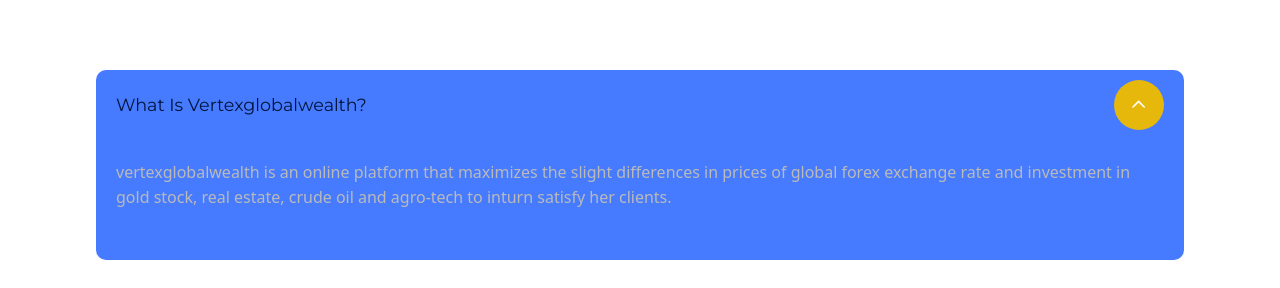
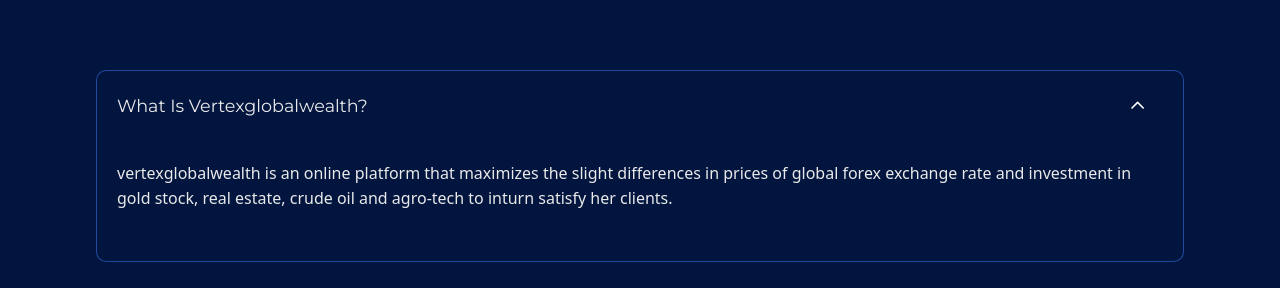
Before and after one commit to kelvinogodo/stockedgecapital, a React (Create React App) app: page /faq in a window 1280 px wide. Shown: the part 911-1199 px from the top of the page. Built offline with nearby package versions, Linux system fonts and the light colour scheme.

Commit message:
first commit

```diff
--- a/src/components/CryptoNewsSection/CryptoNewsContainer.jsx
+++ b/src/components/CryptoNewsSection/CryptoNewsContainer.jsx
@@ -7,7 +7,7 @@ const CryptoNewsContainer = () => {
   return (
     <section className='tesla-widget-container'>
               <div className="videoframe-text-container">
-                  <h1>Market  <span className="highlight">Data </span></h1>
+                  <h1>Market  <span className="highlight">news </span></h1>
                   <p>Grab an overview of global markets including price changes, open, high, low, and close values for selected instruments.</p>
             </div>
           <div className="tesla-widget-wrapper">
@@ -15,8 +15,8 @@ const CryptoNewsContainer = () => {
                       <CryptoNewsWidget />
                   </div>
                   <div className="tesla-widget-text-container">
-                      <h1>Symbol Overview</h1>
-                      <p>Embed the latest quotes, plus a simple chart of a single symbol of your choice. A great option for any web or mobile-geared pages.</p>
+                      <h1>Top Stories</h1>
+                      <p>Help your audience keep track of what's happening in the crypto and stock markets with our daily symbol snapshots – designed to be read in 20 seconds or less.</p>
                       <div className="tesla-widget-btn-container">
                           <button className='launch-btn'
                         initial={{y:45, opacity:0}}
--- a/src/components/Faq/faq.css
+++ b/src/components/Faq/faq.css
@@ -4,7 +4,7 @@
     justify-content: space-around;
     flex-direction: column;
     padding: 40px 0px;
-    background-color: white;
+    background-color: var(--primary-color);
 }
 .faq-p{
     width: 90%;
@@ -32,8 +32,9 @@
     transition: .2s ease-in-out all;
     border-radius: 10px;
     padding: 10px 0px;
-    background-color:var(--secondary-color);
+    background-color:var(--primary-color);
     margin-top: 30px;
+    border: 1px solid rgba(70, 123, 255, 0.491);
 }
 .question-tab{
     text-transform: capitalize;
@@ -43,12 +44,13 @@
     align-items: center;
     justify-content: space-between;
     width: 100%;
+    background-color: var(--primary-color);
 }
 .question-tab svg{
     transition: .2s all ease-in-out;
 }
 .question-tab h2{
-    color: var(--primary-color);
+    color: var(--mild-color);
     font-weight: 400;
     font-size: 1.1rem;
     font-family: montserrat;
@@ -60,7 +62,7 @@
     display: flex;
     align-items: center;
     justify-content: center;
-    background-color:var(--color-variant);
+    background-color:var(--primary-color);
     color: white;
     cursor: pointer;
     font-size: 1.2rem;
@@ -77,7 +79,7 @@
     padding: 0px 20px;
 }
 .answer-tab p{
-    color: #bababa;
+    color: var(--mild-color);
     font-family: system-ui, -apple-system, BlinkMacSystemFont, 'Segoe UI', Roboto, Oxygen, Ubuntu, Cantarell, 'Open Sans', 'Helvetica Neue', sans-serif;
     font-size: 1rem;
     line-height: 25px;
--- a/src/components/Teslawidget/teslawidget.css
+++ b/src/components/Teslawidget/teslawidget.css
@@ -35,4 +35,5 @@
 .tesla-widget-text-container p{
     color: var(--mild-color);
     margin: 20px 0px;
+    text-align: left;
 }
--- a/src/pages/Home.jsx
+++ b/src/pages/Home.jsx
@@ -27,10 +27,11 @@ const Home = () => {
 
         {/* <Copytrade /> */}
         {/* <TradeInfo /> */}
-        {/* <Faqcard /> */}
+
       <About />
       <TeslaWidgetContainer />
       <CryptoNewsContainer />
+      <Faqcard />
         {/* <Service /> */}
         {/* <Roadmap /> */}
         {/* <div className="crypto-chart-container" data-aos="fade-up">
```
